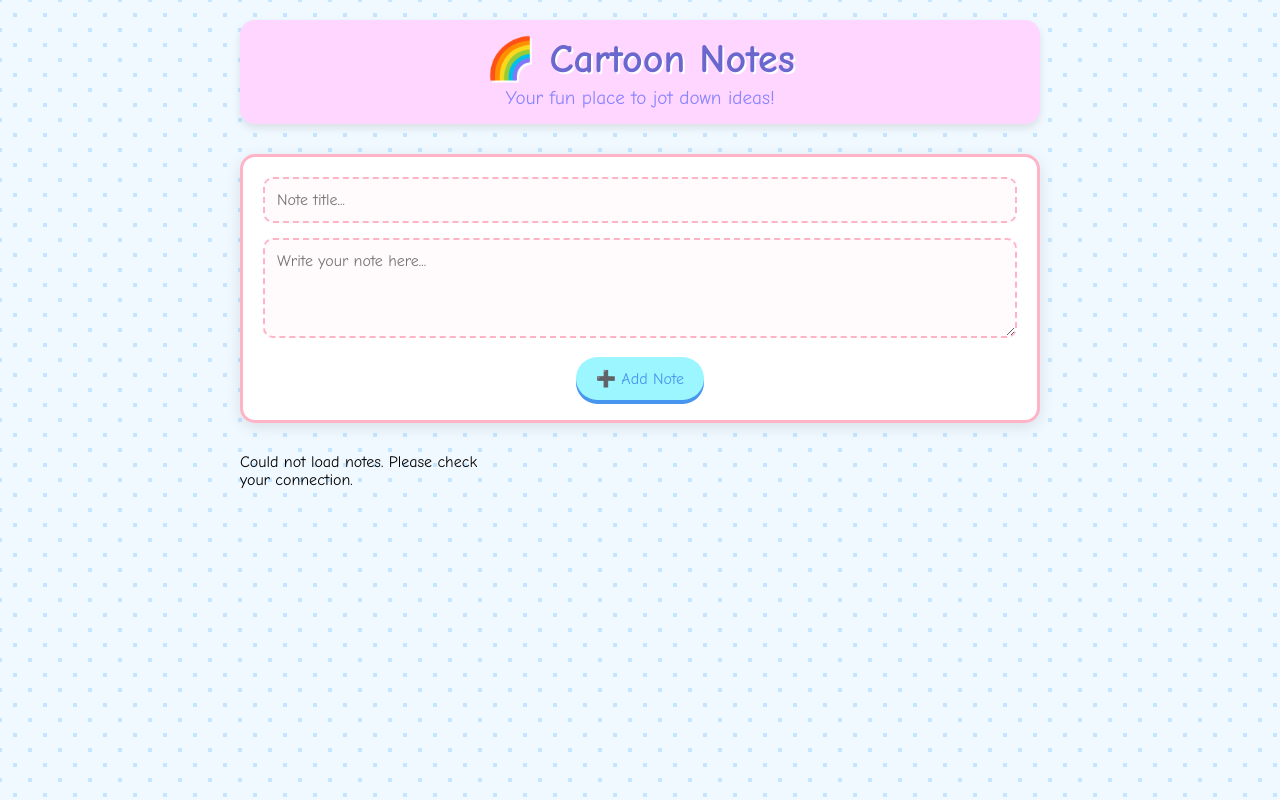
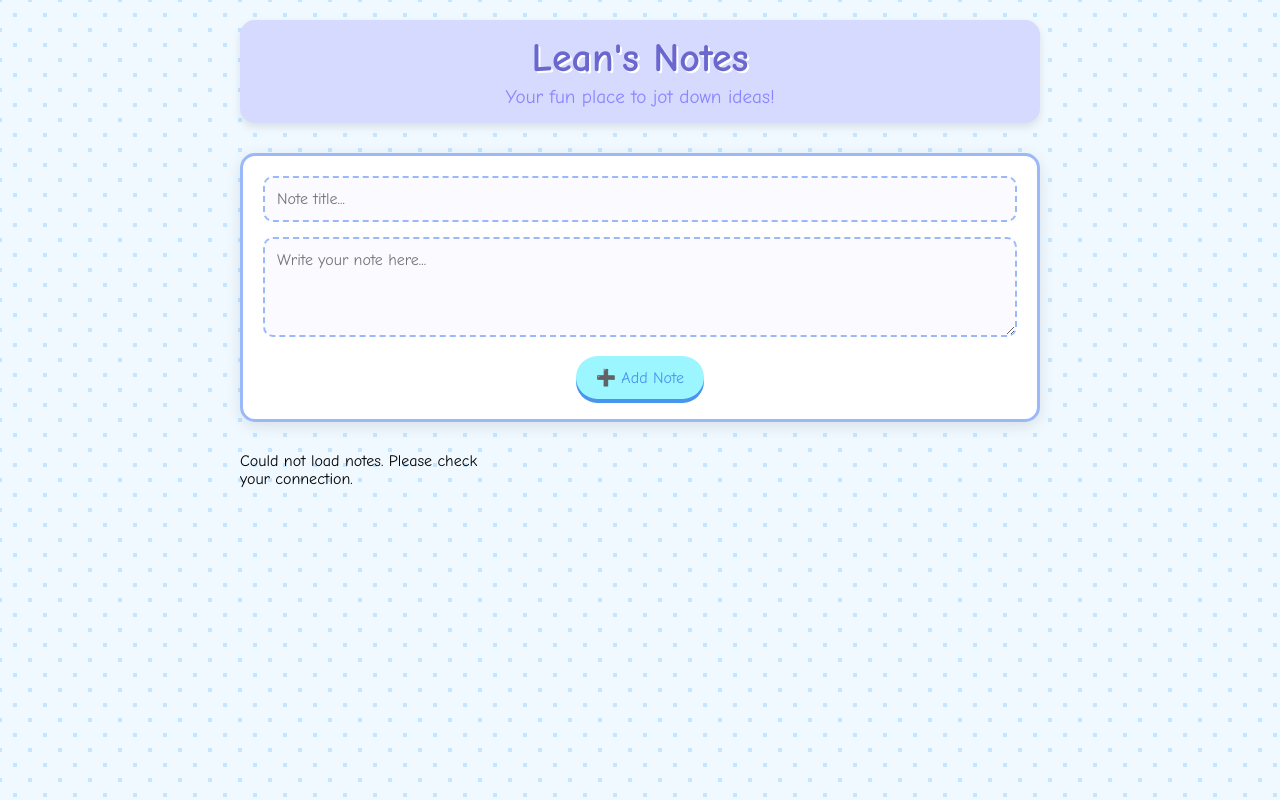
Before and after one commit to ochealean/note, a website: page index.html in a window 1280 px wide. Drawn offline with Linux system fonts and the light colour scheme; no server answers.

Commit message:
change UI color

```diff
--- a/css/style.css
+++ b/css/style.css
@@ -24,7 +24,7 @@ header {
     text-align: center;
     margin-bottom: 30px;
     padding: 15px;
-    background-color: #ffd6ff;
+    background-color: #d6daff;
     border-radius: 15px;
     box-shadow: 0 4px 8px rgba(0, 0, 0, 0.1);
 }
@@ -47,17 +47,17 @@ h1 {
     border-radius: 15px;
     margin-bottom: 30px;
     box-shadow: 0 4px 15px rgba(0, 0, 0, 0.1);
-    border: 3px solid #ffb3c6;
+    border: 3px solid rgb(155, 185, 248);
 }
 
 #note-title, #note-content {
     width: 100%;
     padding: 12px;
     margin-bottom: 15px;
-    border: 2px dashed #ffb3c6;
+    border: 2px dashed rgb(155, 185, 248);
     border-radius: 10px;
     font-size: 1rem;
-    background-color: #fffafb;
+    background-color: #fafaff;
 }
 
 #note-content {
--- a/index.html
+++ b/index.html
@@ -9,7 +9,7 @@
 <body>
     <div class="container">
         <header>
-            <h1>🌈 Cartoon Notes</h1>
+            <h1>Lean's Notes</h1>
             <p class="subtitle">Your fun place to jot down ideas!</p>
         </header>
 
```
